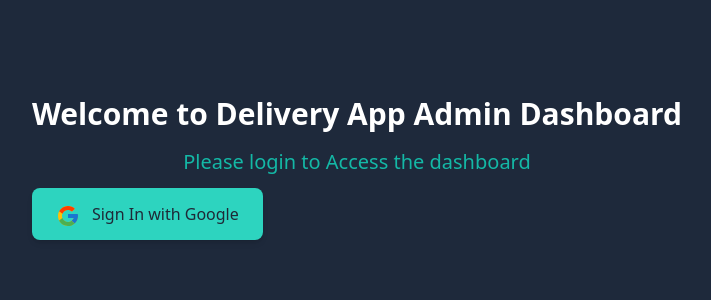
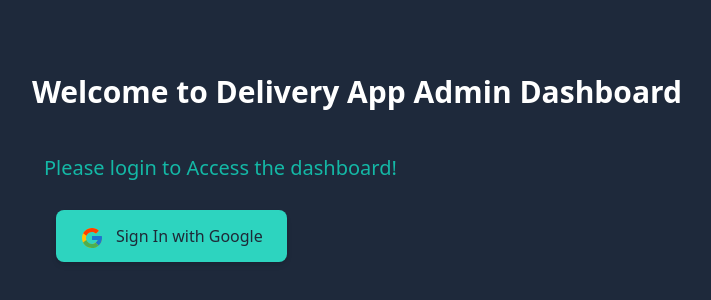
Before and after one commit to Usmaelabdureman/delivery-app-admin-dashboard, a Next.js app: page / in a window 1280 px wide. Shown: the part 232-532 px from the top of the page, without its empty margins (283-994 px from the left). Built offline with nearby package versions, Linux system fonts and the light colour scheme; no server answers.

Commit message:
update layout

```diff
--- a/components/Layout.js
+++ b/components/Layout.js
@@ -1,9 +1,8 @@
 import { useSession, signIn, signOut } from "next-auth/react"
 import Nav from "@/components/Nav";
-import {useState} from "react";
+import { useState } from "react";
 import Logo from "@/components/Logo";
-import {FcGoogle} from 'react-icons/fc'
-
+import { FcGoogle } from 'react-icons/fc'
 
 export default function Layout({ children }) {
   const [showNav, setShowNav] = useState(false);
@@ -12,18 +11,21 @@ export default function Layout({ children }) {
   if (!session) {
     return (
       <div className="bg-slate-800 min-h-screen flex items-center justify-center">
-        <div className="text-center">
-          <h1 className="text-3xl font-bold text-white mb-4">Welcome to Delivery App Admin Dashboard</h1>
-          <h2 className="text-xl m-3 text-teal-500">Please login to Access the dashboard</h2>
-        <div className="flex items-center">
+        <div class="grid grid-rows-3  gap-4  justify-center items-center">
+          <div class="row-span-3 ">          <h1 className="text-3xl font-bold text-white mb-4">Welcome to Delivery App Admin Dashboard</h1></div>
+          <div class="row-span-2 ">
+          <h2 className="text-xl m-3 ml-3 text-teal-500">Please login to Access the dashboard!</h2></div>
+          <div class="row-span-2 ">
+          <div className="flex items-center ml-6">
             <button
               onClick={() => signIn("google")}
               className="bg-teal-400 flex items-center text-gray-800 px-6 py-3 rounded-lg shadow-md hover:bg-gray-200 transition-colors duration-300"
             >
               <FcGoogle className="mt-1 text-2xl" /> <span className="ml-3">Sign In with Google</span>
             </button>
-
+          </div></div>
         </div>
+        <div className="text-center">
         </div>
       </div>
     );
```
Also changed, not shown: 1 other file (tests, documents, lock files or other folders). Lines whose indentation alone changed are shown as unchanged.
